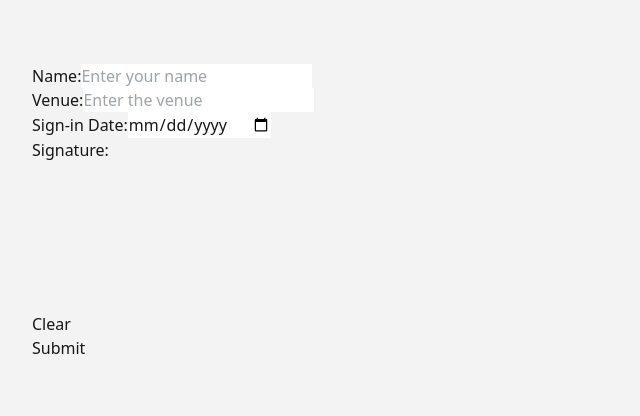
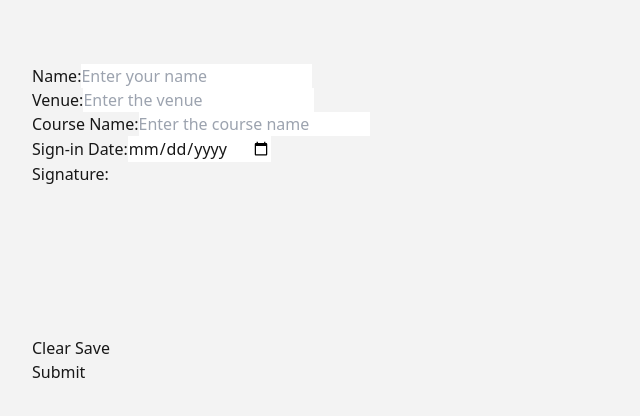
Before and after one commit to CodeAfu/attendance-system, a Next.js app: page / in a window 1280 px wide. Shown: the top 416 px of the page, without its empty margins (0-640 px from the left). Built offline with nearby package versions, Linux system fonts and the light colour scheme.

Commit message:
Added signature canvas

```diff
--- a/src/components/AttendanceForm.tsx
+++ b/src/components/AttendanceForm.tsx
@@ -1,11 +1,19 @@
+"use client";
 import Link from "next/link";
 import SignatureComponent from "./Signature";
+import { useState } from "react";
 
 interface AttendanceFormProps {
   title?: string;
 }
 
 export default function AttendanceForm({ title }: AttendanceFormProps) {
+  const [name, setName] = useState("");
+
+  const handleNameChange = (e: React.ChangeEvent<HTMLInputElement>) => {
+    setName(e.target.value);
+  };
+
   const renderTitle = () => {
     if (!title) {
       return null;
@@ -22,7 +30,8 @@ export default function AttendanceForm({ title }: AttendanceFormProps) {
     label: string,
     type: "text" | "date",
     placeholder?: string,
-    divArgs?: string
+    divArgs?: string,
+    onChangeHandler?: (e: React.ChangeEvent<HTMLInputElement>) => void
   ) => {
     if (!id || !label || !type) {
       return null;
@@ -37,6 +46,7 @@ export default function AttendanceForm({ title }: AttendanceFormProps) {
           id={id}
           className="w-full px-3 py-2 border border-gray-300 rounded-md focus:outline-none focus:ring-2 focus:ring-blue-500"
           placeholder={placeholder ?? ""}
+          onChange={onChangeHandler}
         />
       </div>
     );
@@ -46,10 +56,23 @@ export default function AttendanceForm({ title }: AttendanceFormProps) {
     <>
       {renderTitle()}
       <form className="flex flex-col gap-4 p-6 bg-white shadow-md rounded-lg max-w-md mx-auto">
-        {renderField("name", "Name", "text", "Enter your name")}
+        {renderField(
+          "name",
+          "Name",
+          "text",
+          "Enter your name",
+          undefined,
+          handleNameChange
+        )}
         {renderField("venue", "Venue", "text", "Enter the venue")}
-        {renderField("signInDate", "Sign-in Date", "date", "")}
-        <SignatureComponent />
+        {renderField(
+          "courseName",
+          "Course Name",
+          "text",
+          "Enter the course name"
+        )}
+        {renderField("signInDate", "Sign-in Date", "date", "")} {/* TODO: Automate this data */}
+        <SignatureComponent name={name} />
         <Link
           href="/submit"
           type="submit"
--- a/src/components/Canvas.tsx
+++ b/src/components/Canvas.tsx
@@ -1,23 +1,43 @@
 "use client";
 import React, { useRef, useEffect, useState } from "react";
-// import { getPosition } from "@/utils/Drawing";
 
-export default function CanvasComponent() {
+interface CanvasComponentProps {
+  name: string;
+}
+
+export default function CanvasComponent({ name }: CanvasComponentProps) {
   const canvasRef = useRef<HTMLCanvasElement>(null);
+  const contextRef = useRef<CanvasRenderingContext2D | null>(null);
   const [isDrawing, setIsDrawing] = useState(false);
 
   useEffect(() => {
     const canvas = canvasRef.current;
-    if (!canvas) return;
+    if (!canvas) {
+      console.error("Canvas not detected.");
+      return;
+    }
+
+    const scale = window.devicePixelRatio || 1;
+    canvas.width = canvas.offsetWidth * scale;
+    canvas.height = canvas.offsetHeight * scale;
 
     const context = canvas.getContext("2d");
-    if (!context) return;
+    if (!context) {
+      console.error("Context not detected.");
+      return;
+    }
 
+    context.scale(scale, scale);
     context.strokeStyle = "black";
     context.lineWidth = 2;
     context.lineCap = "round";
+    contextRef.current = context;
+  }, []);
 
   const getPosition = (event: MouseEvent | TouchEvent) => {
+    const canvas = canvasRef.current;
+    if (!canvas) return null;
+
     const rect = canvas.getBoundingClientRect();
     if (event instanceof TouchEvent) {
       const touch = event.touches[0];
@@ -30,35 +50,38 @@ export default function CanvasComponent() {
 
   const startDrawing = (event: MouseEvent | TouchEvent) => {
     const pos = getPosition(event);
-      if (!pos) return;
+    if (!pos || !contextRef.current) return;
 
     setIsDrawing(true);
-      context.beginPath();
-      context.moveTo(pos.x, pos.y);
+    contextRef.current.beginPath();
+    contextRef.current.moveTo(pos.x, pos.y);
   };
 
   const draw = (event: MouseEvent | TouchEvent) => {
-      if (!isDrawing) return;
+    if (!isDrawing || !contextRef.current) return;
 
     const pos = getPosition(event);
     if (!pos) return;
 
-      context.lineTo(pos.x, pos.y);
-      context.stroke();
+    contextRef.current.lineTo(pos.x, pos.y);
+    contextRef.current.stroke();
   };
 
   const stopDrawing = () => {
-      if (isDrawing) {
+    if (isDrawing && contextRef.current) {
       setIsDrawing(false);
-        context.closePath();
+      contextRef.current.closePath();
     }
   };
+
+  useEffect(() => {
+    const canvas = canvasRef.current;
+    if (!canvas) return;
 
     canvas.addEventListener("mousedown", startDrawing);
     canvas.addEventListener("mousemove", draw);
     canvas.addEventListener("mouseup", stopDrawing);
     canvas.addEventListener("mouseleave", stopDrawing);
-
     canvas.addEventListener("touchstart", startDrawing);
     canvas.addEventListener("touchmove", draw);
     canvas.addEventListener("touchend", stopDrawing);
@@ -68,12 +91,22 @@ export default function CanvasComponent() {
       canvas.removeEventListener("mousemove", draw);
       canvas.removeEventListener("mouseup", stopDrawing);
       canvas.removeEventListener("mouseleave", stopDrawing);
-
       canvas.removeEventListener("touchstart", startDrawing);
       canvas.removeEventListener("touchmove", draw);
       canvas.removeEventListener("touchend", stopDrawing);
     };
-  }, [isDrawing]);
+  }, [draw, startDrawing, stopDrawing]);
+
+  const clearCanvas = () => {
+    if (!isDrawing && canvasRef.current && contextRef.current) {
+      contextRef.current.clearRect(
+        0,
+        0,
+        canvasRef.current.width,
+        canvasRef.current.height
+      );
+    }
+  };
 
   const saveCanvas = () => {
     const canvas = canvasRef.current;
@@ -81,37 +114,33 @@ export default function CanvasComponent() {
       console.error("Canvas not detected.");
       return;
     }
-
     const dataUrl = canvas.toDataURL("image/png");
     const link = document.createElement("a");
     link.href = dataUrl;
-    link.download = "canvas.png"; // TODO: Provide a proper name for the file later
+    link.download = `${name}.png`; // TODO: Add ID to filename from DB.
     link.click();
-  };
-
-  const clearCanvas = () => {
-    if (!isDrawing && canvasRef.current) {
-      const ctx = canvasRef.current.getContext("2d");
-      if (!ctx) {
-        console.error("Failed to get canvas context");
-        return;
-      }
-      ctx.clearRect(0, 0, canvasRef.current.width, canvasRef.current.height);
-    }
   };
 
   return (
     <>
       <canvas
         ref={canvasRef}
-        className="w-full h-32 border border-gray-300 rounded-md mb-1"
+        className="w-full h-40 border border-gray-300 rounded-md mb-2"
       />
       <div className="w-full flex justify-end">
         <button
+          type="button"
           onClick={clearCanvas}
-          className="bg-white border border-gray-300 rounded-md px-2 py-1 hover:bg-gray-100 focus:outline-none focus:ring-2 focus:ring-blue-500 focus:border-blue-500"
+          className="bg-white border border-blue-300 rounded-md px-2 py-1 hover:bg-gray-100 text-blue-500 font-semibold focus:outline-none focus:bg-blue-500 focus:text-white"
         >
           Clear
+        </button>{" "}
+        <button
+          type="button"
+          onClick={saveCanvas}
+          className="bg-white border border-blue-300 rounded-md px-2 py-1 hover:bg-gray-100 text-blue-500 font-semibold focus:outline-none focus:bg-blue-500 focus:text-white"
+        >
+          Save
         </button>
       </div>
     </>
--- a/src/components/Signature.tsx
+++ b/src/components/Signature.tsx
@@ -1,11 +1,15 @@
 import React from "react";
 import CanvasComponent from "./Canvas";
 
-export default function SignatureComponent() {
+interface SignatureComponentProps {
+  name: string;
+}
+
+export default function SignatureComponent({ name }: SignatureComponentProps) {
   return (
     <div className="mb-4">
       <div className="block text-gray-700 font-semibold mb-1">Signature:</div>
-      <CanvasComponent />
+      <CanvasComponent name={name} />
     </div>
   );
 }
```
Lines whose indentation alone changed are shown as unchanged.
